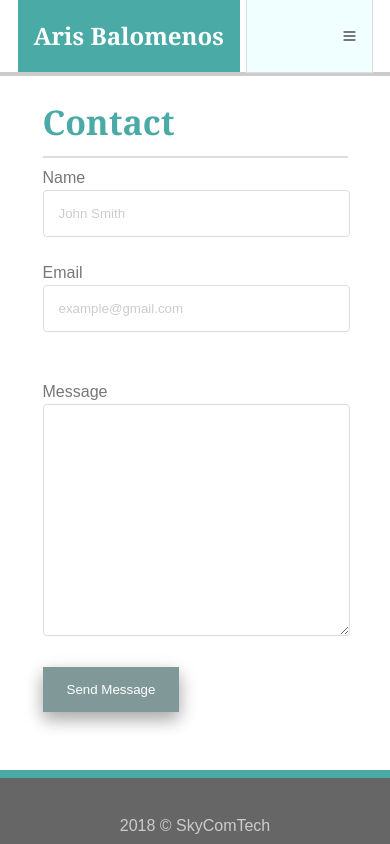
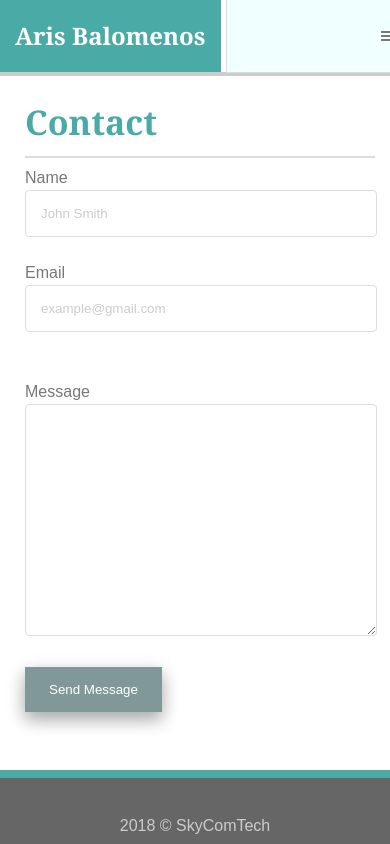
Before and after one commit to abalomenos/responsive-portfolio, a plain HTML site: page contact.html in a window 390 px wide. Drawn offline with Linux system fonts and the light colour scheme.

Commit message:
More CSS changes

```diff
--- a/assets/css/style.css
+++ b/assets/css/style.css
@@ -9,15 +9,6 @@ body {
     font-family: Arial, Helvetica, sans-serif;
     color: #777777;
     font-size: 16px;
-}
-
-nav {
-    position: fixed;
-    width: 100%;
-    height: 72px;
-    background-color: #ffffff;
-    border-bottom: 4px solid #cccccc;
-    z-index: 1; /* To avoid content from going over navbar when scrolling */
 }
 
 section {
@@ -89,6 +80,15 @@ hr {
 
 /*------------ Navigation ------------*/
 
+nav {
+    position: fixed;
+    width: 100%;
+    height: 72px;
+    background-color: #ffffff;
+    border-bottom: 4px solid #cccccc;
+    z-index: 1; /* To avoid content from going over navbar when scrolling */
+}
+
 .navWrapper {
     width: 960px;
     margin: 0 auto;
@@ -97,7 +97,13 @@ hr {
 .navLeft {
     float:left;
     background-color: #4aaaa5;
-    padding: 24px 16px;
+    padding: 24px 15px;
+    margin: 0;
+}
+
+.navRight {
+    float: right;
+    font-size: 14px;
 }
 
 /* Navigation menu items */
@@ -139,12 +145,6 @@ hr {
 
 
  /*------------ Hamburger Nav ------------*/
-
- .navRight {
-    float: right;
-    font-size: 14px;
-}
-
 
 .topnav {
   overflow: hidden;
@@ -357,30 +357,30 @@ textarea {
     }
 
     .navWrapper {
-        width: 355px;
+        width: 410px;
         margin: 0 auto;
     }
 
     section {
-        width: 355px;
+        width: 400px;
         padding-top: 72px;
         margin: 0 auto;
         background-color: #ffffff;
     }
 
     .portfolio ul {
-        width: 315px;
+        width: 350px;
         margin: 0 auto;
         text-align: justify;
         background-color: #ffffff;
     }
 
     .form {
-        width: 305px; /* 420 - 50 from padding */
+        width: 350px; /* 420 - 50 from padding */
     }
 
     input[type=text], textarea {
-        width: 275px; /* 420 - 50 -30 from padding */
+        width: 320px; /* 420 - 50 -30 from padding */
     }
 
     /* Hamburger Nav */
@@ -412,7 +412,7 @@ textarea {
 
     .topnav {
         overflow: hidden;
-        min-width: 125px; /* 420 - 230  */
+        min-width: 182px; /* 420 - 230  */
         float: left;
         background-color: #F0FFFF;
         border-bottom: 1px solid #dddddd;
```
